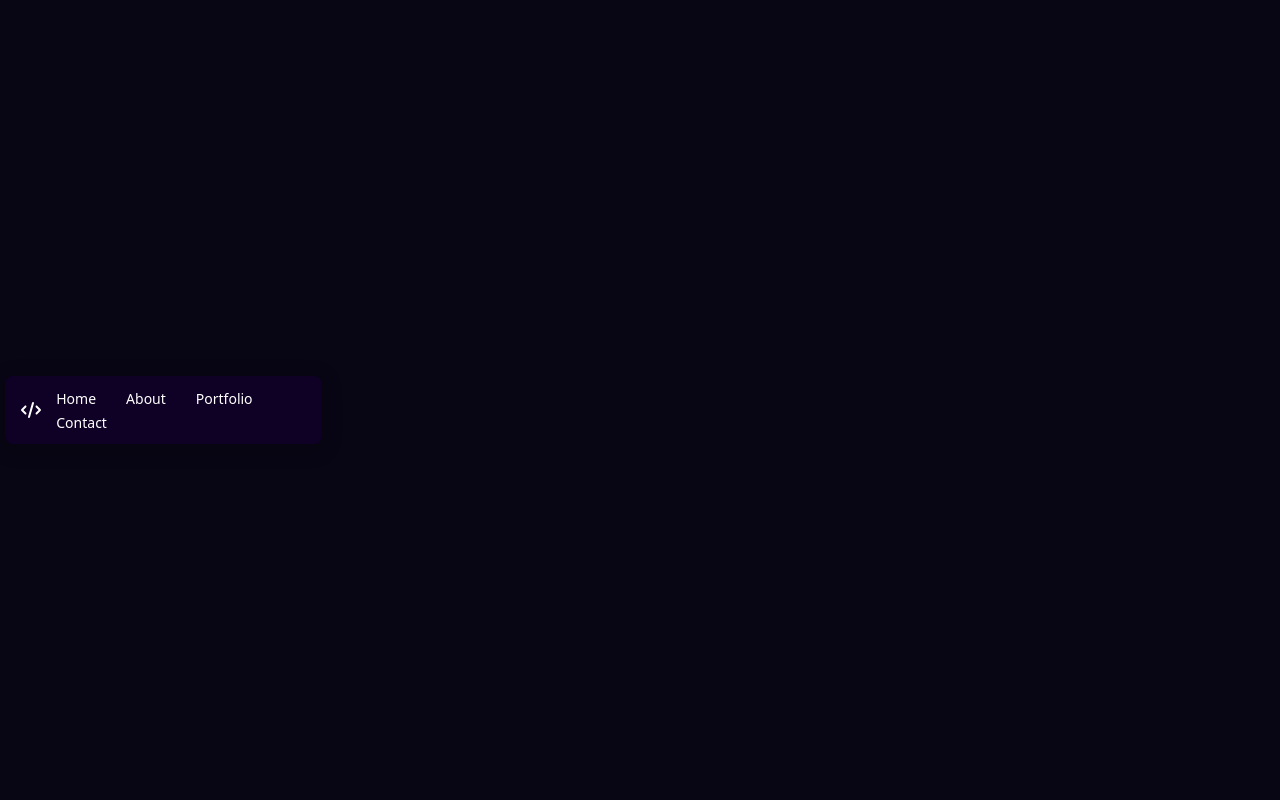
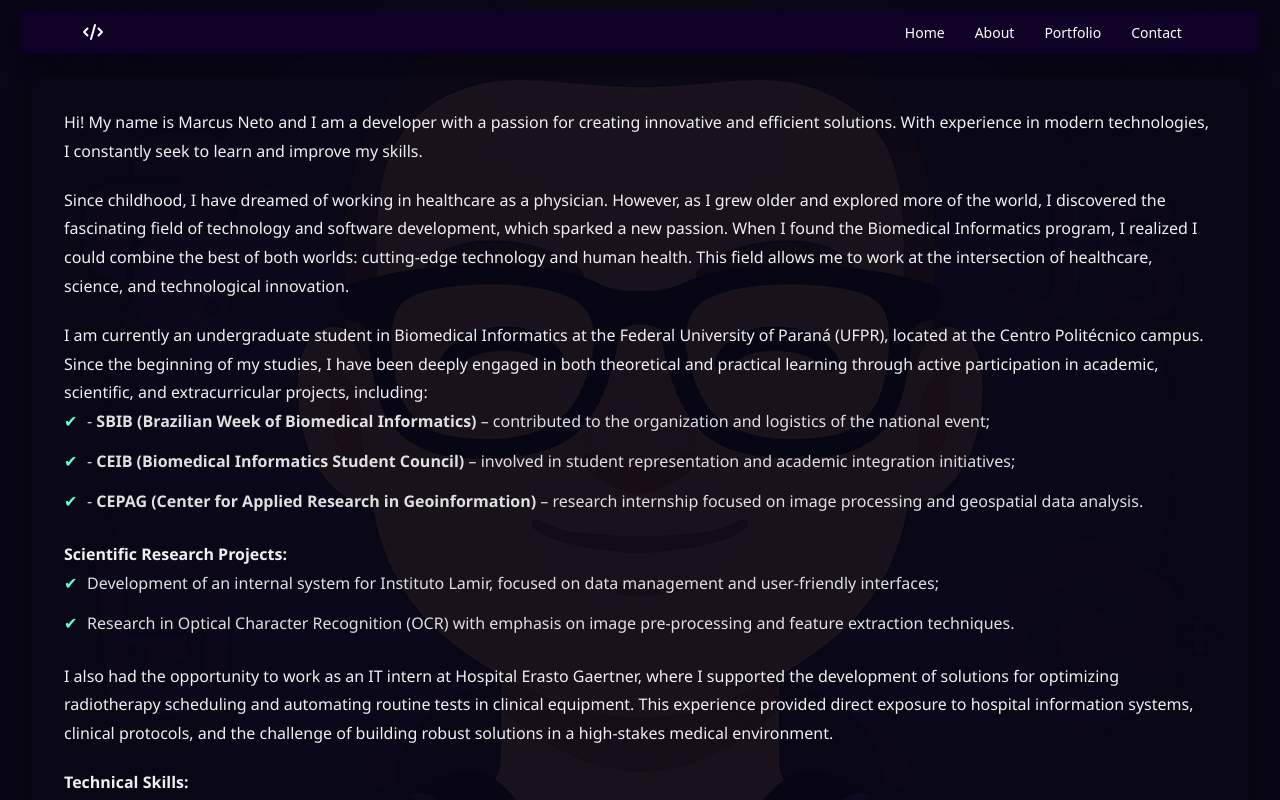
Before and after one commit to mnetoo/marcusnetoo, a React (Vite) app: page /marcusnetoo/about in a window 1280 px wide. Shown: the top 800 px of the page. Built offline with nearby package versions, Linux system fonts and the light colour scheme.

Commit message:
update page about

```diff
--- /dev/null
+++ b/src/components/aboutcontent/index.tsx
@@ -0,0 +1,75 @@
+import './style.css';
+
+const Apresentação = () => {
+
+  return (
+
+    // Este 'div' será o nosso container flexível que centraliza o conteúdo
+    <div className="about-container">
+      {/* Este 'div' interno segura os parágrafos e define a largura máxima do texto */}
+      <div className="about-text-content">
+        <p>
+          Hi! My name is Marcus Neto and I am a developer with a passion for
+          creating innovative and efficient solutions. With experience in modern
+          technologies, I constantly seek to learn and improve my skills.
+        </p>
+        <p>
+          Since childhood, I have dreamed of working in healthcare as a physician. However,
+          as I grew older and explored more of the world, I discovered the fascinating field of
+          technology and software development, which sparked a new passion. When I found the
+          Biomedical Informatics program, I realized I could combine the best of both worlds:
+          cutting-edge technology and human health. This field allows me to work at the intersection
+          of healthcare, science, and technological innovation.
+        </p>
+        <p>
+          I am currently an undergraduate student in Biomedical Informatics at the Federal University of Paraná (UFPR),
+          located at the Centro Politécnico campus. Since the beginning of my studies, I have been deeply engaged in both
+          theoretical and practical learning through active participation in academic, scientific, and extracurricular projects, including:
+
+          <ul>
+            <li>- <b>SBIB (Brazilian Week of Biomedical Informatics)</b> – contributed to the organization and logistics of the national event;</li>
+            <li>- <b>CEIB (Biomedical Informatics Student Council)</b> – involved in student representation and academic integration initiatives;</li>
+            <li>- <b>CEPAG (Center for Applied Research in Geoinformation)</b> – research internship focused on image processing and geospatial data analysis.</li>
+          </ul>
+
+          <ul>
+            <b>Scientific Research Projects:</b>
+            <li>Development of an internal system for Instituto Lamir, focused on data management and user-friendly interfaces;</li>
+            <li>Research in Optical Character Recognition (OCR) with emphasis on image pre-processing and feature extraction techniques.</li>
+          </ul>
+        </p>
+
+        <p>
+          I also had the opportunity to work as an IT intern at Hospital Erasto Gaertner, where I supported the development of solutions for
+          optimizing radiotherapy scheduling and automating routine tests in clinical equipment. This experience provided direct exposure to
+          hospital information systems, clinical protocols, and the challenge of building robust solutions in a high-stakes medical environment.
+        </p>
+
+        <p>
+          <ul>
+            <b>Technical Skills:</b>
+            <li><b>Software Development:</b> Proficient in Python, C/C++/C#, web development technologies; experienced with Git version control;
+              background in both desktop and web application development;
+            </li>
+            <li>
+              <b>Algorithms and Data Structures:</b> Strong foundation in algorithmic logic, time complexity analysis, sorting/search algorithms,
+              graphs, trees, and abstract data types (levels 1 through 3);
+            </li>
+            <li>
+              <b>Biomedical Sciences:</b> Academic knowledge in human anatomy, cell biology, and molecular biology.
+            </li>
+          </ul>
+        </p>
+
+        <p>
+          My goal is to work on projects that combine technology, healthcare, and social impact. I believe in the power of applied computing to transform medicine
+          and to deliver innovative solutions that save lives and improve the quality of healthcare services.
+        </p>
+      </div>
+    </div>
+
+  );
+
+};
+
+export default Apresentação;
--- /dev/null
+++ b/src/components/aboutcontent/style.css
@@ -0,0 +1,57 @@
+.about-container {
+  display: flex;
+  justify-content: center;
+  align-items: center;
+  min-height: 90vh;
+  padding: 2rem;
+  box-sizing: border-box;
+}
+
+/* Container do conteúdo */
+.about-text-content {
+  max-width: 1300px;
+  width: 100%;
+  padding: 2rem;
+  border-radius: 12px;
+  box-shadow: 0 0 25px rgba(0, 0, 0, 0.3);
+}
+
+/* Tipografia base */
+.about-text-content p,
+.about-text-content li {
+  font-size: 1rem;
+  line-height: 1.8;
+  color: #f0f0f0;
+  margin-bottom: 1.25rem;
+  font-family: 'Segoe UI', 'Roboto', sans-serif;
+}
+
+/* Listas mais estilizadas */
+.about-text-content ul {
+  list-style: none;
+  padding-left: 0;
+  margin-bottom: 1.5rem;
+}
+
+.about-text-content ul li::before {
+  content: '✔'; /* ícone de check */
+  color: #64ffda;
+  margin-right: 0.6rem;
+}
+
+.about-text-content ul li {
+  margin-bottom: 0.7rem;
+  color: #e0e0e0;
+}
+
+/* Responsividade */
+@media (max-width: 768px) {
+  .about-text-content {
+    padding: 1.5rem;
+  }
+
+  .about-text-content p,
+  .about-text-content li {
+    font-size: 1rem;
+  }
+}
--- a/src/pages/about/about.css
+++ b/src/pages/about/about.css
@@ -2,3 +2,39 @@ body
 {
     background-color: rgb(8, 6, 20);
 }
+
+/* Contêiner principal que define o contexto de empilhamento */
+.page-wrapper {
+  position: relative;
+  /* Garante que a página possa crescer se o conteúdo for maior que a tela */
+  min-height: 100vh;
+}
+
+/* O contêiner da imagem de fundo */
+.background-image-container {
+  position: absolute; /* Remove do fluxo normal e posiciona em relação ao .page-wrapper */
+  top: 0;
+  left: 0;
+  width: 100%;
+  height: 100%;
+
+  /* Propriedades da imagem de fundo */
+  background-size: cover; /* Faz a imagem cobrir todo o espaço, sem distorcer */
+  background-position: center; /* Centraliza a imagem */
+  background-repeat: no-repeat; /* Impede que a imagem se repita */
+
+  /* A MÁGICA ESTÁ AQUI: define a transparência */
+  opacity: 0.08; /* Um valor baixo como 0.05 a 0.1 é ideal */
+
+  /* Garante que a imagem fique atrás do conteúdo */
+  z-index: 1;
+}
+
+/* O contêiner do conteúdo */
+.content-container {
+  position: relative; /* Necessário para que o z-index funcione corretamente */
+  /* Garante que o conteúdo fique na frente da imagem de fundo */
+  z-index: 2;
+  /* Isola este contêiner para que a opacidade do irmão não o afete */
+  isolation: isolate;
+}
--- a/src/pages/about/index.tsx
+++ b/src/pages/about/index.tsx
@@ -1,12 +1,27 @@
 import "./about.css";
-import Header from "../../components/header"; // Importa o Header
+import Header from "../../components/header";
+import Apresentação from "../../components/aboutcontent";
+import profileImage from '../../assets/images/marcus.png';
 
 const About = () => {
 
   return (
 
-    <div>
+   // 1. Contêiner principal que vai alinhar tudo
+    <div className="page-wrapper">
+
+      {/* 2. Div exclusivamente para a imagem de fundo */}
+      <div
+        className="background-image-container"
+        style={{ backgroundImage: `url(${profileImage})` }}
+      ></div>
+
+      {/* 3. Contêiner para todo o seu conteúdo, que ficará SOBRE a imagem */}
+      <div className="content-container">
         <Header />
+        <Apresentação />
+      </div>
+
     </div>
 
   );
--- a/src/pages/home/index.tsx
+++ b/src/pages/home/index.tsx
@@ -1,6 +1,6 @@
 import "./home.css";
 import Header from "../../components/header"; // Importa o Header
-import Hero from "../../components/maincontent"; // Importa o Hero
+import Hero from "../../components/homecontent"; // Importa o Hero
 
 const Home = () => {
 
```
Also changed, not shown: src/components/homecontent/index.tsx (renamed from src/components/maincontent/index.tsx), src/components/homecontent/style.css (renamed from src/components/maincontent/style.css).
